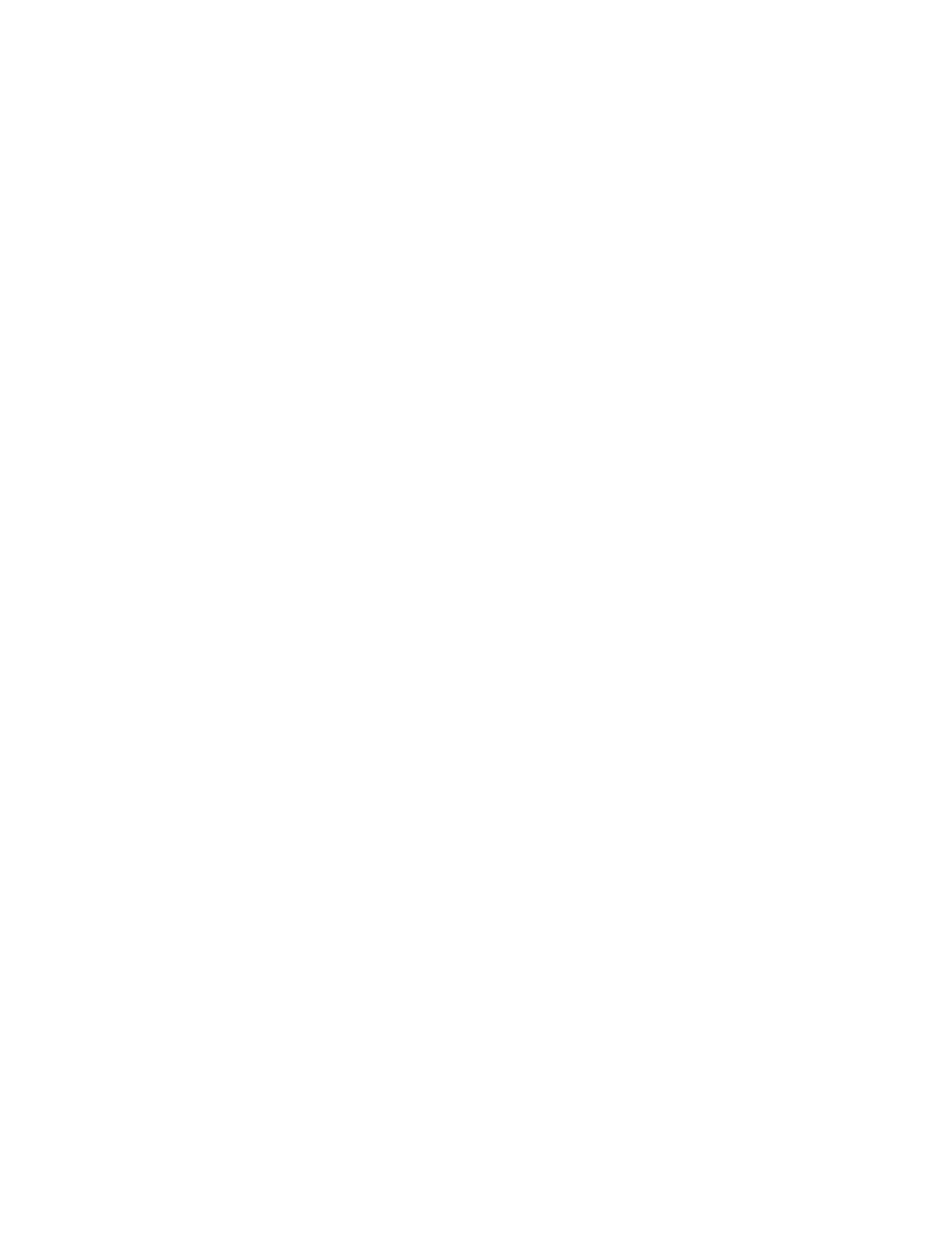
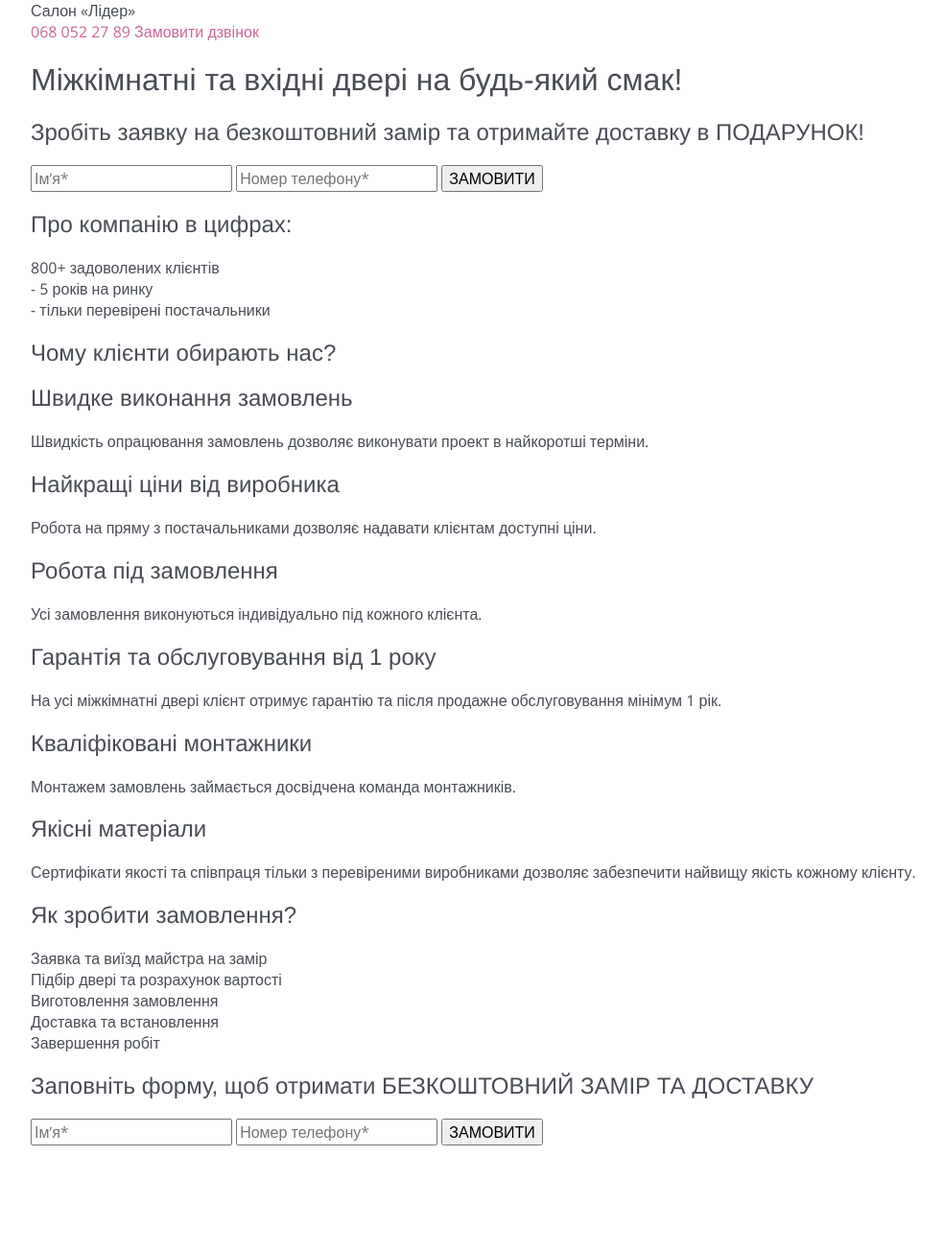
Before and after one commit to vldnovikov/roma, a website: page src/index.html in a window 1280 px wide. Shown: the whole page at 96% size, without its empty margins (8-992 px from the left). Before the commit the page ends 800 px from the top, so only its background shows below. Drawn offline with nearby package versions, Linux system fonts and the light colour scheme; files that its build step writes are made by us from their sources.

Commit message:
add text

```diff
--- a/src/index.html
+++ b/src/index.html
@@ -52,11 +52,142 @@
     <link rel="stylesheet" href="css/styles.css">
 
     <!-- Modernizer, cause some browsers suck -->
+    <link href="https://fonts.googleapis.com/css?family=Open+Sans:300,400,700" rel="stylesheet">
     <script src="https://cdnjs.cloudflare.com/ajax/libs/modernizr/2.8.3/modernizr.min.js"></script>
 
 </head>
 <body>
+<section class="bc-header">
+    <div class="container">
+        <header>
+            <div class="logo">
+                Салон «Лідер»
+            </div>
+            <a href="#" class="header-phone">068 052 27 89</a>
+            <a href="#" class="btn-call">Замовити дзвінок</a>
+        </header>
+        <div class="content">
+            <h1>Міжкімнатні та вхідні двері на будь-який смак!</h1>
+            <form class="block-order">
+                <h2>
+                    Зробіть заявку на безкоштовний замір та
+                    отримайте доставку в <span>ПОДАРУНОК!</span>
+                </h2>
+                <input class="input-name" type="text" placeholder="Ім’я*">
+                <input class="input-number" type="number" placeholder="Номер телефону*">
+                <button class="btn-submit" type="submit">ЗАМОВИТИ</button>
+            </form>
+        </div>
+    </div>
+</section>
+<section class="bc-about">
+    <div class="container">
+        <h2>Про компанію в цифрах:</h2>
+        <div class="about-item">
+            800+ задоволених клієнтів
+        </div>
+        <div class="about-item">
+            - 5 років на ринку
+        </div>
+        <div class="about-item">
+            - тільки перевірені постачальники
+        </div>
+    </div>
+</section>
+<div class="container">
+    <div class="why-we">
+        <h2>Чому клієнти обирають нас?</h2>
+        <div class="why-content">
+            <div class="why-item">
+                <h2>Швидке виконання замовлень</h2>
+                <span>Швидкість опрацювання замовлень  дозволяє виконувати  проект в найкоротші терміни.</span>
+            </div>
+            <div class="why-item">
+                <h2>Найкращі ціни від виробника</h2>
+                <span>Робота на пряму з постачальниками дозволяє надавати клієнтам доступні ціни.</span>
+            </div>
+            <div class="why-item">
+                <h2>Робота під замовлення</h2>
+                <span>Усі замовлення виконуються індивідуально під кожного клієнта.</span>
+            </div>
+            <div class="why-item">
+                <h2>Гарантія та обслуговування від 1 року</h2>
+                <span>На  усі міжкімнатні двері  клієнт отримує гарантію та після продажне обслуговування мінімум 1 рік.</span>
+            </div>
+            <div class="why-item">
+                <h2>Кваліфіковані монтажники</h2>
+                <span>Монтажем замовлень займається досвідчена команда монтажників.</span>
+            </div>
+            <div class="why-item">
+                <h2>Якісні матеріали</h2>
+                <span>Сертифікати якості та співпраця тільки з перевіреними виробниками дозволяє забезпечити найвищу якість  кожному клієнту.</span>
+            </div>
+        </div>
+    </div>
+</div>
+<section class="bc-how-order">
+    <div class="container">
+        <h2>Як зробити замовлення?</h2>
+        <div class="block-how">
+            <div class="item">
+                Заявка та виїзд майстра на замір
+            </div>
+            <div class="item">
+                Підбір двері та розрахунок вартості
+            </div>
+            <div class="item">
+                Виготовлення замовлення
+            </div>
+            <div class="item">
+                Доставка та встановлення
+            </div>
+            <div class="item">
+                Завершення робіт
+            </div>
+        </div>
+    </div>
+</section>
+<section class="bc-free">
+    <div class="container">
+        <form class="block-order">
+            <h2>
+                Заповніть форму,
+                щоб отримати
+                <span>БЕЗКОШТОВНИЙ ЗАМІР ТА ДОСТАВКУ</span>
+            </h2>
+            <input class="input-name" type="text" placeholder="Ім’я*">
+            <input class="input-number" type="number" placeholder="Номер телефону*">
+            <button class="btn-submit" type="submit">ЗАМОВИТИ</button>
+        </form>
+    </div>
+</section>
+<div class="container">
+    <div class="block-models">
+        <div class="item">
+            <img src="" alt="">
+            <span class="model-name"></span>
+        </div>
+        <div class="item">
+            <img src="" alt="">
+            <span class="model-name"></span>
+        </div>
+        <div class="item">
+            <img src="" alt="">
+            <span class="model-name"></span>
+        </div>
+        <div class="item">
+            <img src="" alt="">
+            <span class="model-name"></span>
+        </div>
+        <div class="item">
+            <img src="" alt="">
+            <span class="model-name"></span>
+        </div>
+    </div>
+    <div class="partners">
 
+    </div>
+</div>
 
 
 <!-- SCRIPTS -->
--- a/src/scss/base/_base.scss
+++ b/src/scss/base/_base.scss
@@ -14,7 +14,7 @@ html {
 body {
   -webkit-font-smoothing: antialiased;
   color: $color-text;
-  font-family: $font-family-default;
+  font-family: 'Open Sans', sans-serif;
   min-height: 100%;
   overflow-x: hidden;
   text-rendering: optimizeLegibility;
```
